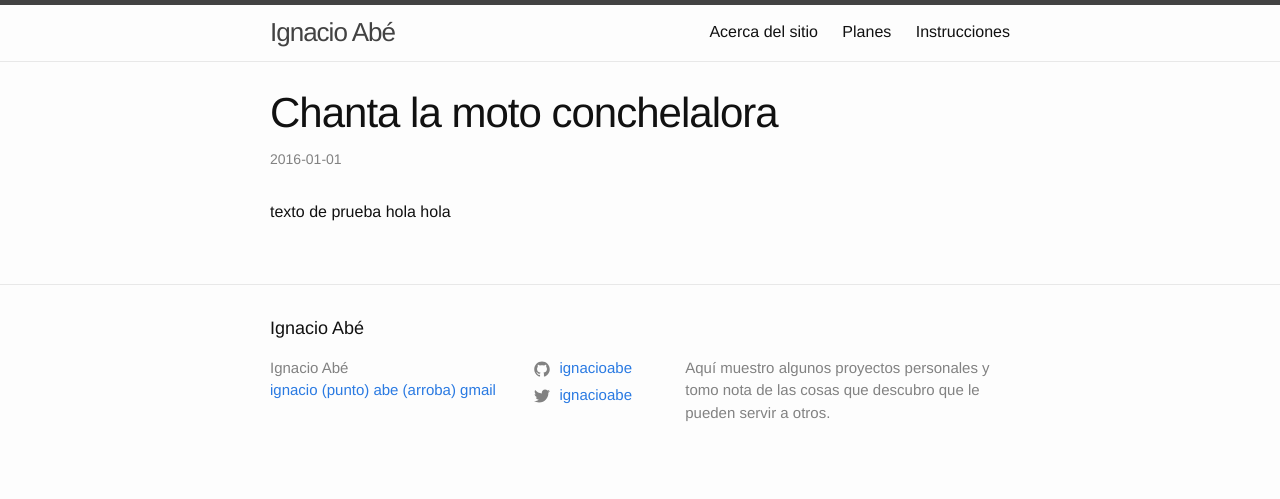
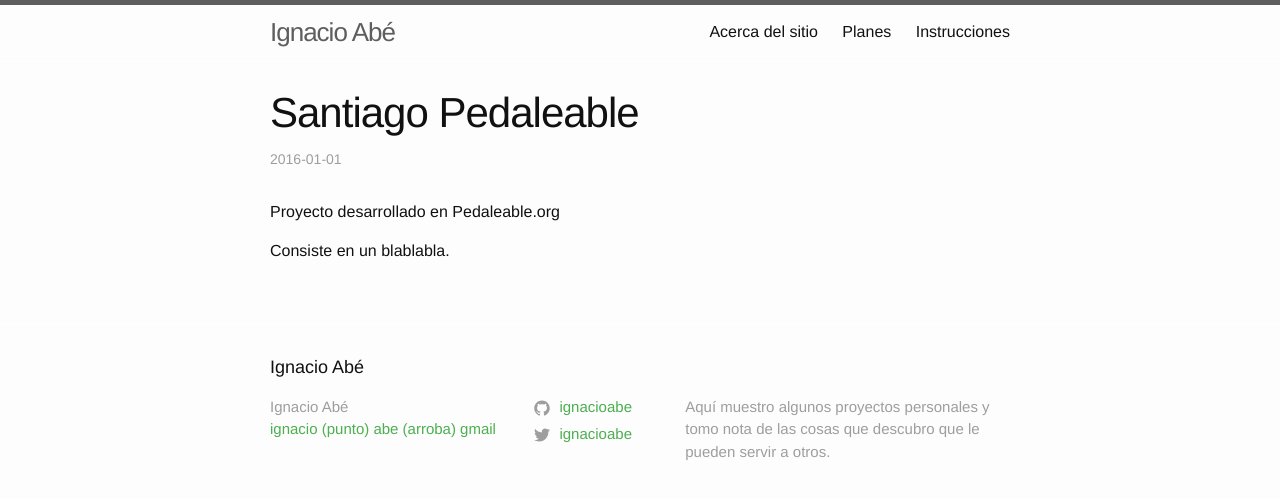
Before and after one commit to ignacioabe/ignacioabe.github.io, a Jekyll site: the page built from _posts/2016-01-01-proyecto-1.md, in a window 1280 px wide. Shown: the top 499 px of the page. Built offline with Jekyll 4.4.1, drawn with Linux system fonts in a browser that asks for light colours.

Commit message:
cambios en diseño y en publicación de prueba

```diff
--- a/_posts/2016-01-01-proyecto-1.md
+++ b/_posts/2016-01-01-proyecto-1.md
@@ -1,6 +1,8 @@
 ---
+title: "Santiago Pedaleable"
+categories: [proyecto, cartografía]
 layout: post
-title: "Chanta la moto conchelalora"
-categories: [proyecto, cartografía]
 ---
-texto de prueba hola hola
+Proyecto desarrollado en Pedaleable.org
+
+Consiste en un blablabla.
--- a/_sass/minima.scss
+++ b/_sass/minima.scss
@@ -12,9 +12,9 @@ $spacing-unit:     30px !default;
 
 $text-color:       #111 !default;
 $background-color: #fdfdfd !default;
-$brand-color:      #2a7ae2 !default;
+$brand-color:      #4CAF50 !default;
 
-$grey-color:       #828282 !default;
+$grey-color:       #9E9E9E !default;
 $grey-color-light: lighten($grey-color, 40%) !default;
 $grey-color-dark:  darken($grey-color, 25%) !default;
 
```
